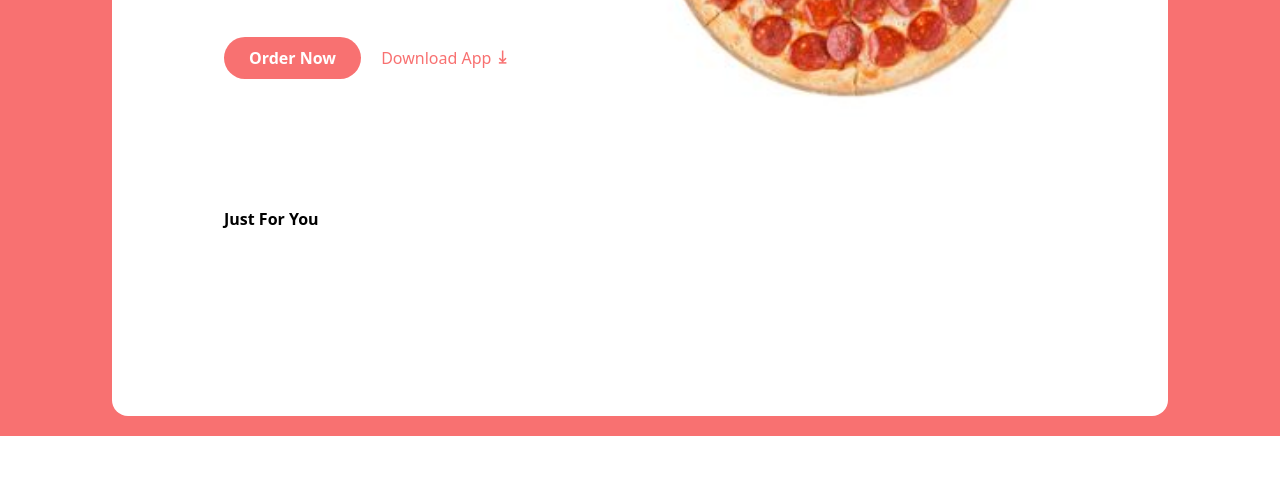
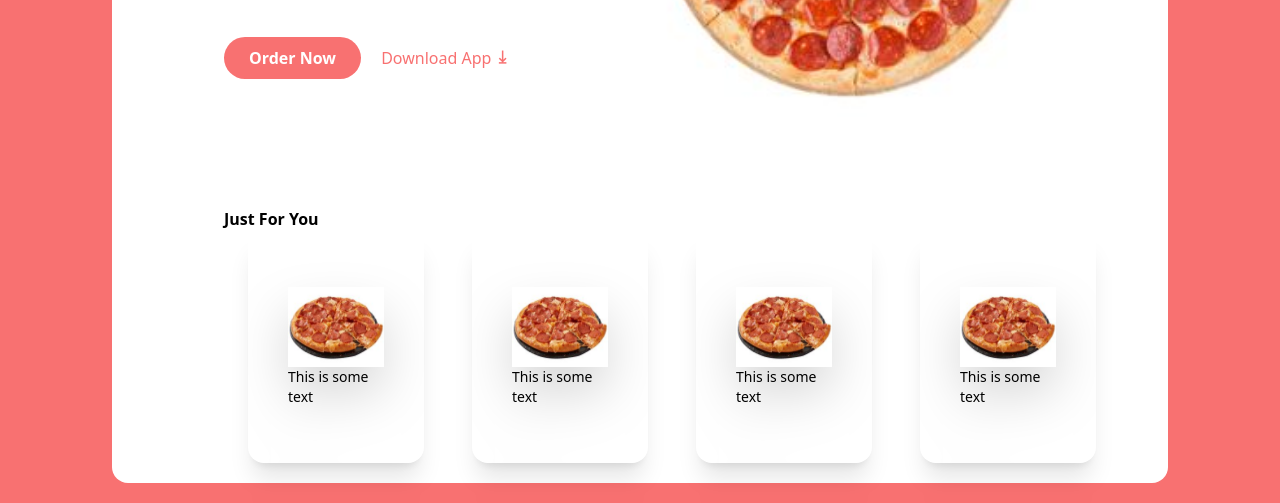
Before and after one commit to belemaaa/DS-Frontend, a plain HTML site: page index.html in a window 1280 px wide. Shown: the part 452-955 px from the top of the page. Before the commit the page ends 888 px from the top, so only its background shows below. Drawn offline with nearby package versions, Linux system fonts and the light colour scheme.

Commit message:
new changes

```diff
--- a/index.html
+++ b/index.html
@@ -35,15 +35,32 @@
                 <a href="#" class="text-red-400 hover:text-black">Download App <span class="text-lg
                 inline-block rotate-90">&#8677</span></a>
             </div>
+
             <h2 class="font-bold mt-32">Just For You</h2>
-            <div>
-                <ul>
-                    <li></li>
-                    <li></li>
-                    <li></li>
-                    <li></li>
+
+            <nav class="flex">
+                <ul class="flex">
+                    <li class="shadow-xl rounded-2xl drop-shadow-2xl px-10 py-14 w-44 list-none inline-block mx-6">
+                        <img src="images/pizza2.jpg" class="w-28 h-20">
+                        <p class="text-sm">This is some text</p>
+                    </li>
+
+                    <li class="shadow-xl rounded-2xl drop-shadow-2xl px-10 py-14 w-44 list-none inline-block mx-6">
+                        <img src="images/pizza2.jpg" class="w-28 h-20">
+                        <p class="text-sm">This is some text</p>
+                    </li>
+
+                    <li class="shadow-xl rounded-2xl drop-shadow-2xl px-10 py-14 w-44 list-none inline-block mx-6">
+                        <img src="images/pizza2.jpg" class="w-28 h-20">
+                        <p class="text-sm">This is some text</p>
+                    </li>
+
+                    <li class="shadow-xl rounded-2xl drop-shadow-2xl px-10 py-14 w-44 list-none inline-block mx-6">
+                        <img src="images/pizza2.jpg" class="w-28 h-20">
+                        <p class="text-sm">This is some text</p>
+                    </li>
                 </ul>
-            </div>
+            </nav>
         </div>
     </div>
 </body>
```
